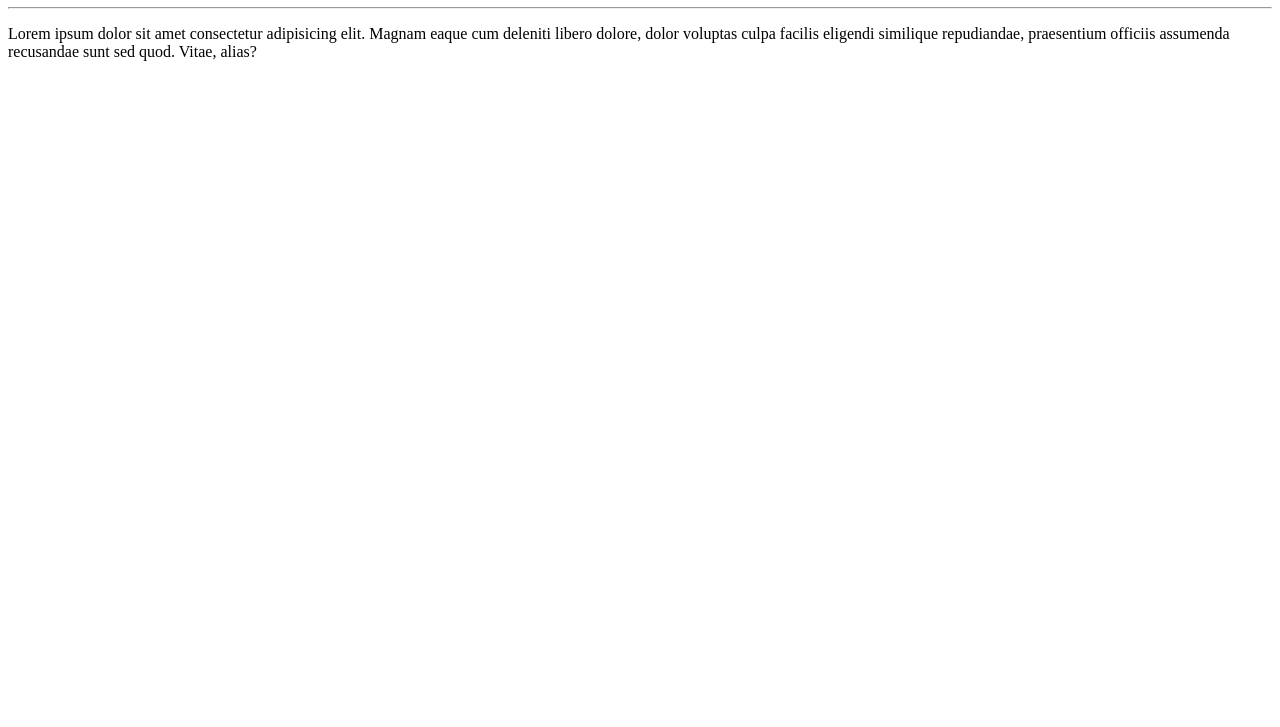
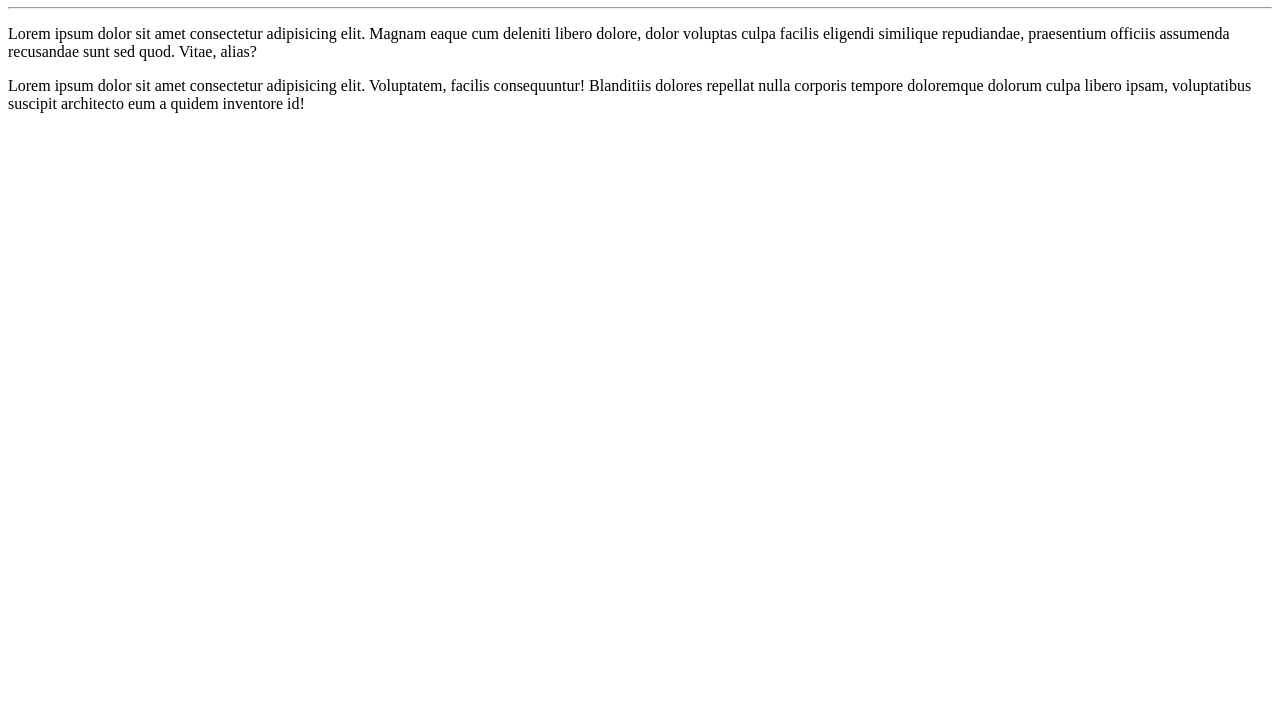
Before and after one commit to douglasegutierry-tech/ESTUDOS1, a plain HTML site: page site exemplo/index.html in a window 1280 px wide. Shown: the part 73-800 px from the top of the page. Drawn offline with Linux system fonts and the light colour scheme.

Commit message:
adicionei um segundo paragrafo

```diff
--- a/site exemplo/index.html
+++ b/site exemplo/index.html
@@ -9,5 +9,8 @@
     <h1>Olá, Mundo!</h1>
     <hr>
     <p>Lorem ipsum dolor sit amet consectetur adipisicing elit. Magnam eaque cum deleniti libero dolore, dolor voluptas culpa facilis eligendi similique repudiandae, praesentium officiis assumenda recusandae sunt sed quod. Vitae, alias?</p>
+
+    <p>Lorem ipsum dolor sit amet consectetur adipisicing elit. Voluptatem, facilis consequuntur! Blanditiis dolores repellat nulla corporis tempore doloremque dolorum culpa libero ipsam, voluptatibus suscipit architecto eum a quidem inventore id!</p>
+
 </body>
 </html>
```
